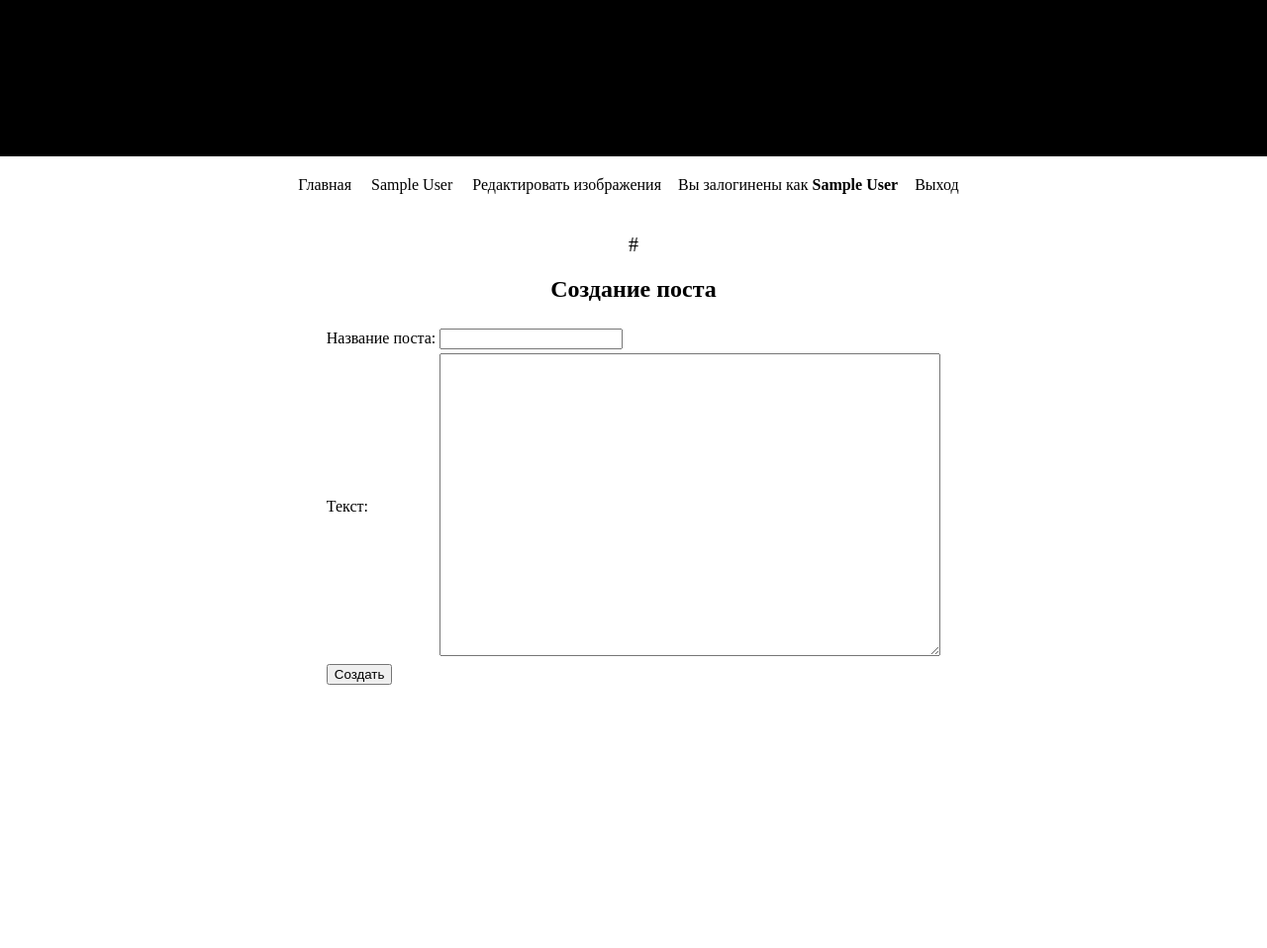
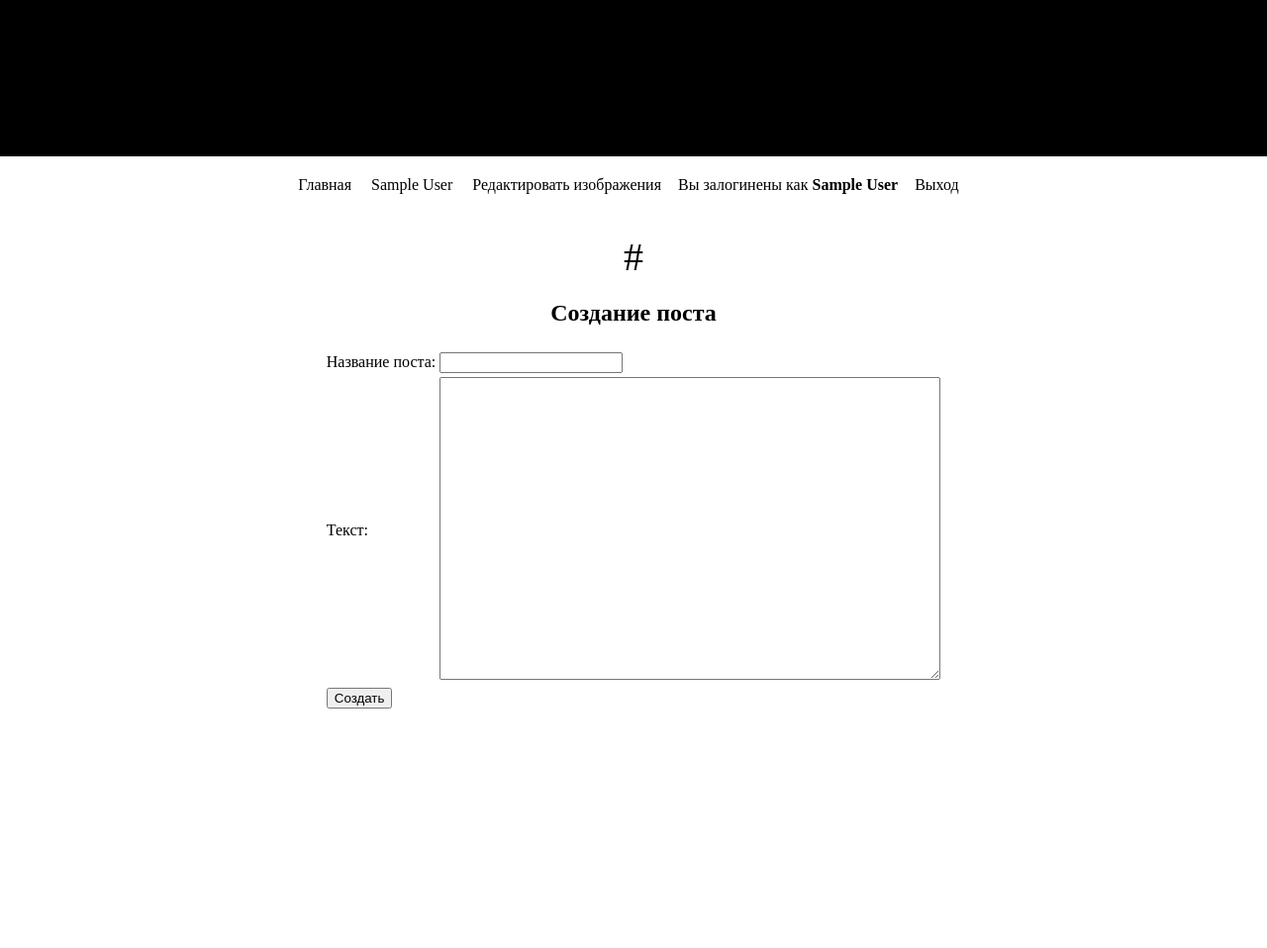
Before and after one commit to ElenaBadasen/multilang_blog, a Rails app: the page made by app/views/layouts/posts.html.erb in a window 1280 px wide. Shown: the part 642-1600 px from the top of the page at 99% size. Run offline with Rails 7, Linux system fonts and the light colour scheme; the visitor is signed in with stand-in values (Sample User, id 1); data that the repository does not hold is empty; style sheets or scripts are compiled from the project's sources; some libraries are stand-ins or nearby versions.

Commit message:
small fixes

```diff
--- a/app/assets/stylesheets/categories.scss
+++ b/app/assets/stylesheets/categories.scss
@@ -8,10 +8,11 @@ html {
   z-index: 1;
   min-width: 900px;
   background-color: black;
+  background-size: cover;
 }
 
 body {
-  background-size: cover;
+
   margin:0px;
   -webkit-background-size: cover;
   -moz-background-size: cover;
@@ -230,7 +231,7 @@ h1 {
 .category_link {
   text-decoration: none;
   color: rgba(0, 0, 0, 1);
-  font-size: 20px;
+  font-size: 40px;
 }
 
 .center-cropped {
--- a/app/assets/stylesheets/users.scss
+++ b/app/assets/stylesheets/users.scss
@@ -56,7 +56,7 @@ html {
   position: absolute;
   top: 50%;
   left: 50%;
-  margin: -212px 0 0 -131px;
+  margin: -165px 0 0 -131px;
   z-index: 3;
 }
 
--- a/app/views/layouts/categories.html.erb
+++ b/app/views/layouts/categories.html.erb
@@ -58,7 +58,8 @@
 <% if @header_category.present? %>
   <style type="text/css">
     html {
-      background: url("<%= @header_category.images[0].file.url %>") no-repeat center center fixed black;
+      background: url("<%= @header_category.images[0].file.url %>") black;
+      background-size: cover;
     }
   </style>
 <% end %>
--- a/app/views/layouts/posts.html.erb
+++ b/app/views/layouts/posts.html.erb
@@ -56,6 +56,7 @@
     <style type="text/css">
       html {
         background: url("<%= @category.images[0].file.url %>") no-repeat center center fixed black;
+        background-size: cover;
       }
     </style>
 <% end %>
```
